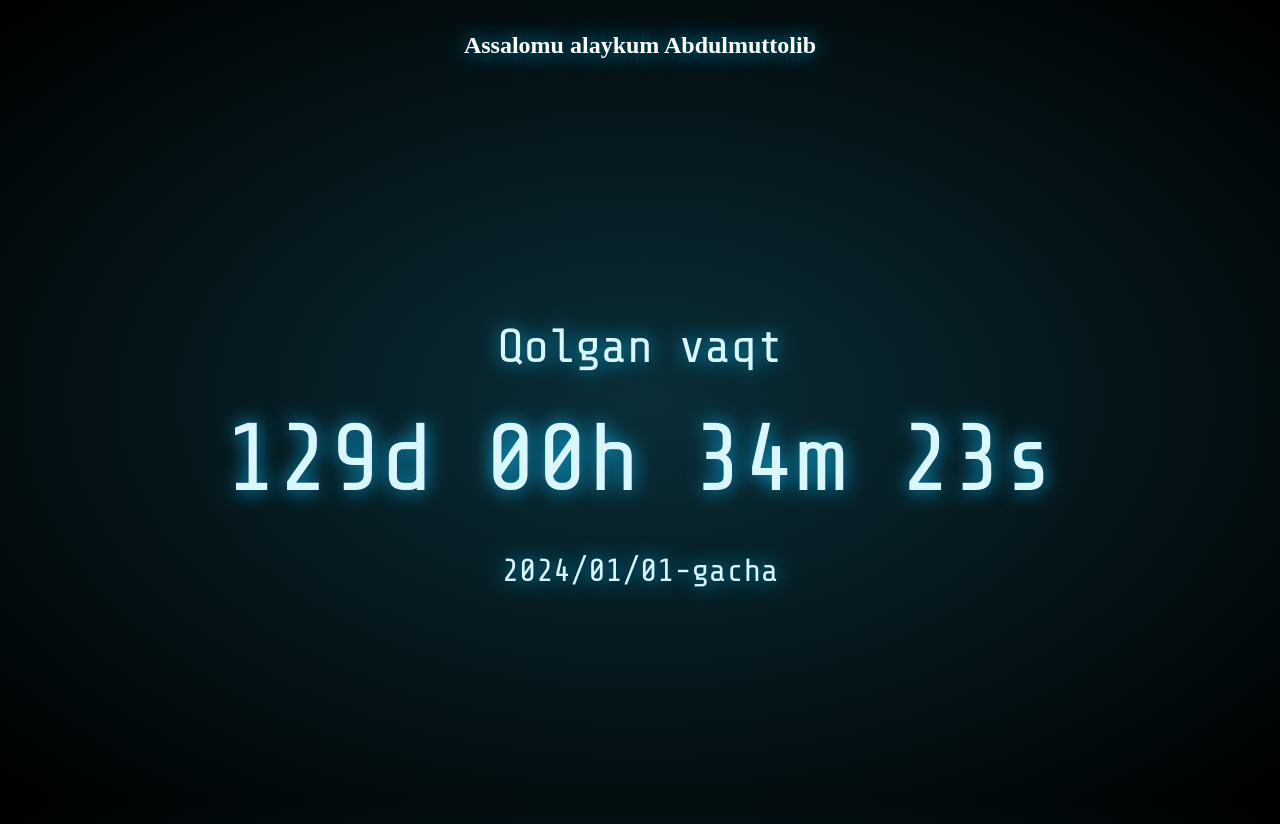
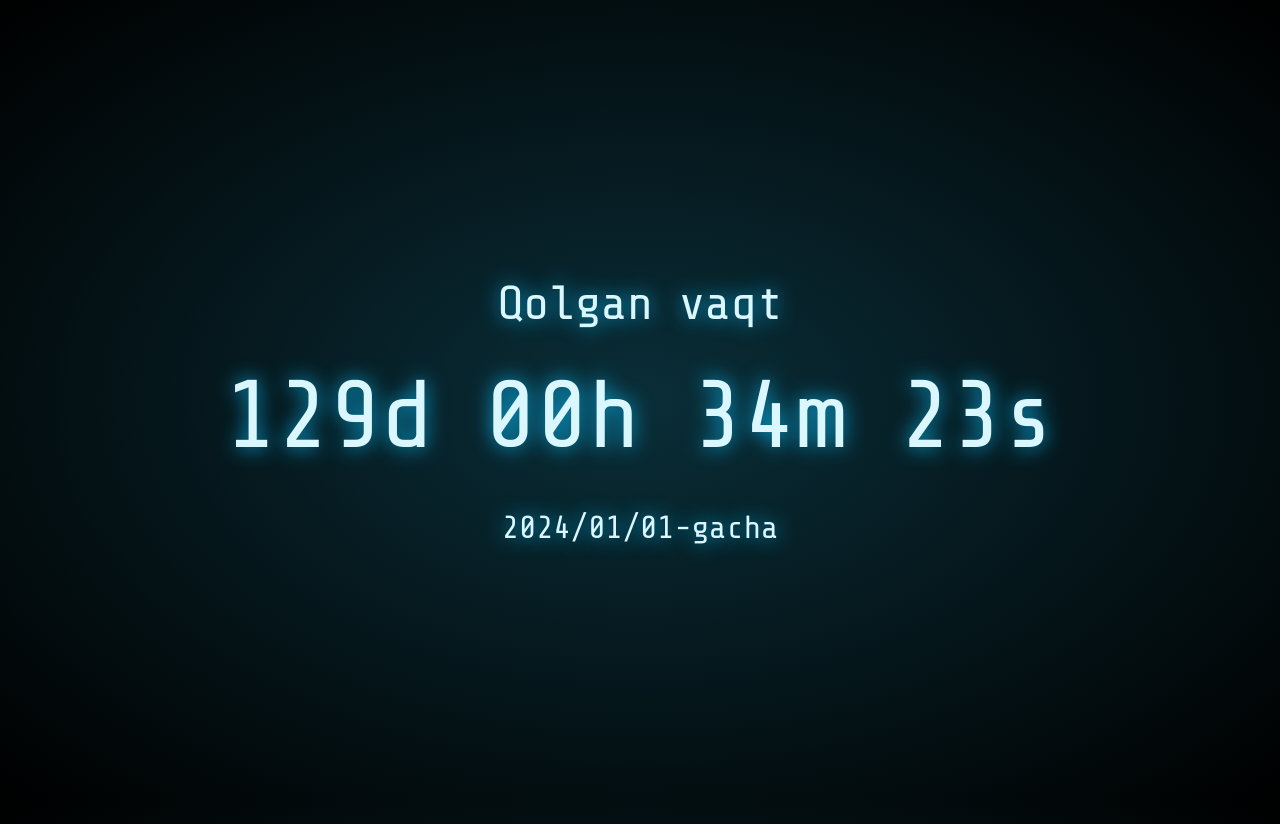
Before and after one commit to Engineer-Ramziddin/countdown, a Vue app: page / in a window 1280 px wide. Built offline with nearby package versions, Linux system fonts and the light colour scheme.

Commit message:
remove title

```diff
--- a/src/App.vue
+++ b/src/App.vue
@@ -14,7 +14,6 @@ const until = getUntilDate()
 </script>
 
 <template>
-  <h1>Assalomu alaykum Abdulmuttolib</h1>
   <Countdown :until="until" />
 </template>
 
```
